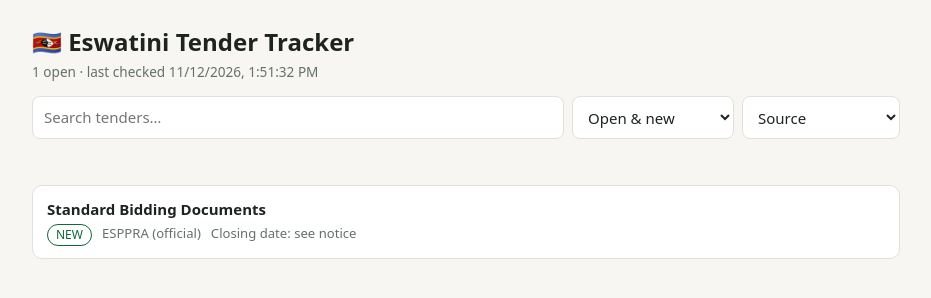
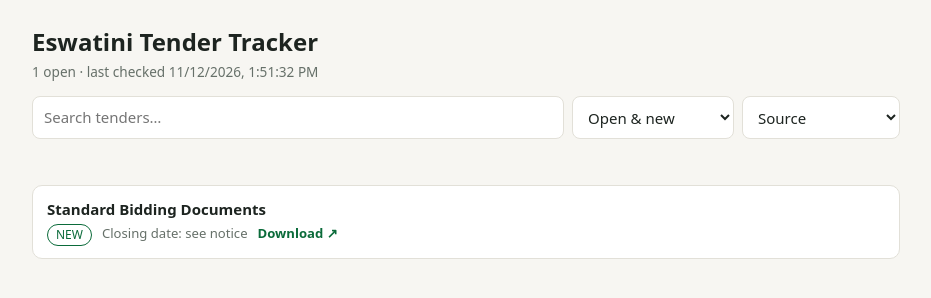
Before and after one commit to victorsnk95/eswatini-tenders, a plain HTML site: page index.html in a window 1280 px wide. Shown: the whole page, without its empty margins (174-1105 px from the left). Drawn offline with Linux system fonts and the light colour scheme.

Commit message:
Remove emoji from header and update title text

```diff
--- a/index.html
+++ b/index.html
@@ -12,9 +12,9 @@ input,select{padding:9px 11px;border:1px solid var(--bd);border-radius:8px;backg
 input{flex:1;min-width:180px}.card{background:var(--card);border:1px solid var(--bd);border-radius:10px;padding:12px 14px;margin-bottom:10px}
 .card a{color:var(--tx);font-weight:600;text-decoration:none}.card a:hover{color:var(--ac)}
 .meta{color:var(--mu);font-size:.82rem;margin-top:4px;display:flex;gap:10px;flex-wrap:wrap}
-.tag{padding:1px 8px;border-radius:99px;font-size:.75rem;border:1px solid var(--ac);color:var(--ac)}.tag.s{border-color:var(--warn);color:var(--warn)}
+.ent{font-size:.88rem;margin-top:2px}.dl{color:var(--ac)!important;font-weight:600!important}.tag{padding:1px 8px;border-radius:99px;font-size:.75rem;border:1px solid var(--ac);color:var(--ac)}.tag.s{border-color:var(--warn);color:var(--warn)}
 </style></head><body>
-<header><h1>🇸🇿 Eswatini Tender Tracker</h1>
+<header><h1>Eswatini Tender Tracker</h1>
 <div class="sub" id="upd">Loading…</div>
 <div class="bar"><input id="q" placeholder="Search tenders…">
 <select id="st"><option value="">Open &amp; new</option><option value="new">New today</option><option value="soon">Closing in 7 days</option><option value="expired">Expired</option><option value="all">All</option></select>
@@ -26,14 +26,17 @@ const esc=s=>String(s??'').replace(/[&<>"]/g,c=>({'&':'&amp;','<':'&lt;','>':'&g
 const days=d=>d?Math.ceil((new Date(d)-new Date().setHours(0,0,0,0))/864e5):null;
 function render(){
   const q=$('q').value.toLowerCase(),st=$('st').value,so=$('so').value;
-  const r=T.filter(t=>(!q||t.title.toLowerCase().includes(q))&&(so==='Source'||t.source===so)&&(
+  const r=T.filter(t=>(!q||(t.title+' '+(t.entity||'')+' '+(t.reference||'')).toLowerCase().includes(q))&&(so==='Source'||t.source===so)&&(
     st==='all'||(st==='new'&&t.is_new)||(st==='expired'&&t.status==='expired')||
     (st==='soon'&&t.closing&&days(t.closing)>=0&&days(t.closing)<=7)||(st===''&&['open'].includes(t.status))))
    .sort((a,b)=>(a.closing||'9999').localeCompare(b.closing||'9999'));
   $('list').innerHTML=r.length?r.map(t=>{const d=days(t.closing);
    return `<div class="card"><a href="${esc(t.url)}" target="_blank" rel="noopener">${esc(t.title)}</a>
+   ${t.entity?`<div class="ent">${esc(t.entity)}</div>`:''}
    <div class="meta">${t.is_new?'<span class="tag">NEW</span>':''}${d!==null&&d>=0&&d<=7?`<span class="tag s">closes in ${d}d</span>`:''}
-   <span>${esc(t.source)}</span><span>${t.closing?'Closes '+esc(t.closing):'Closing date: see notice'}</span></div></div>`}).join('')
+   ${t.reference?`<span>Ref: ${esc(t.reference)}</span>`:''}${t.method?`<span>${esc(t.method)}</span>`:''}
+   <span>${t.closing_text?'Closes: '+esc(t.closing_text):(t.closing?'Closes '+esc(t.closing):'Closing date: see notice')}</span>
+   <a class="dl" href="${esc(t.url)}" target="_blank" rel="noopener">Download ↗</a></div></div>`}).join('')
    :'<p class="sub">No tenders match.</p>';
 }
 fetch('tenders.json',{cache:'no-store'}).then(r=>r.json()).then(j=>{
```
